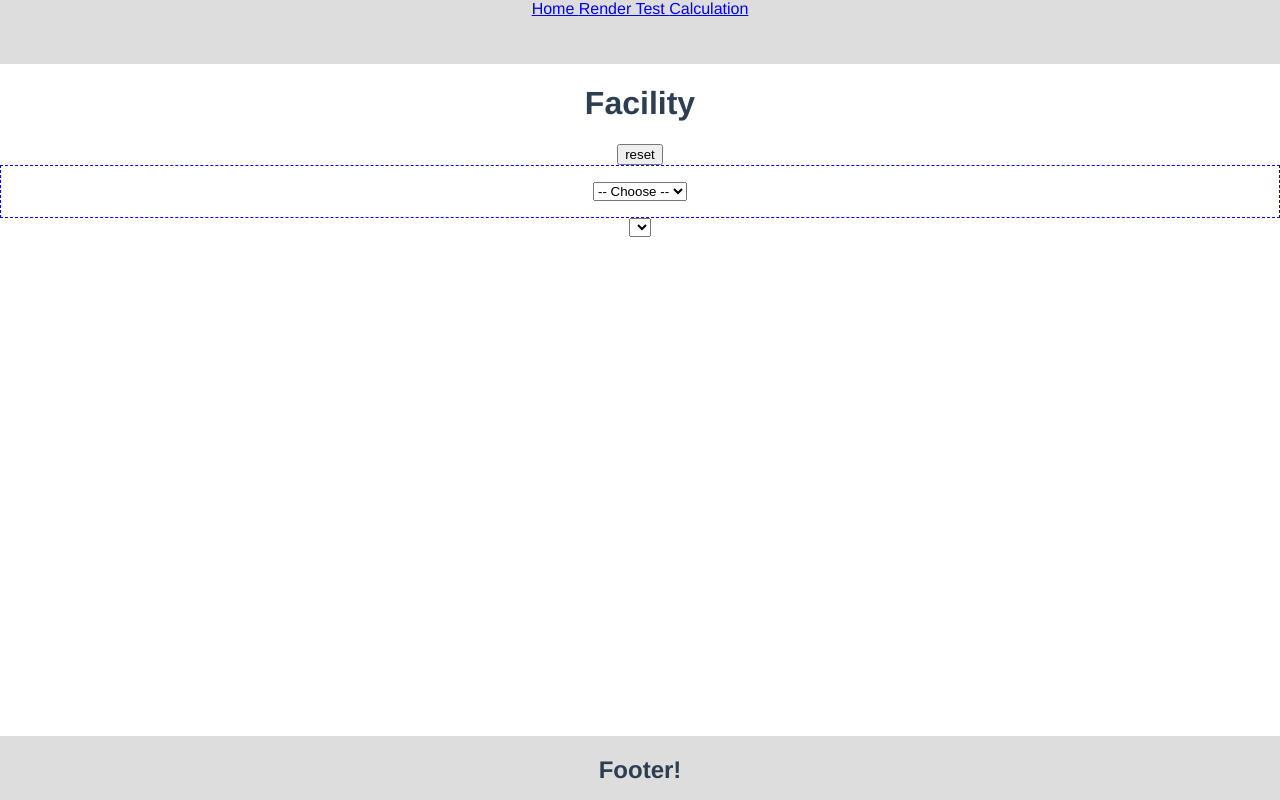
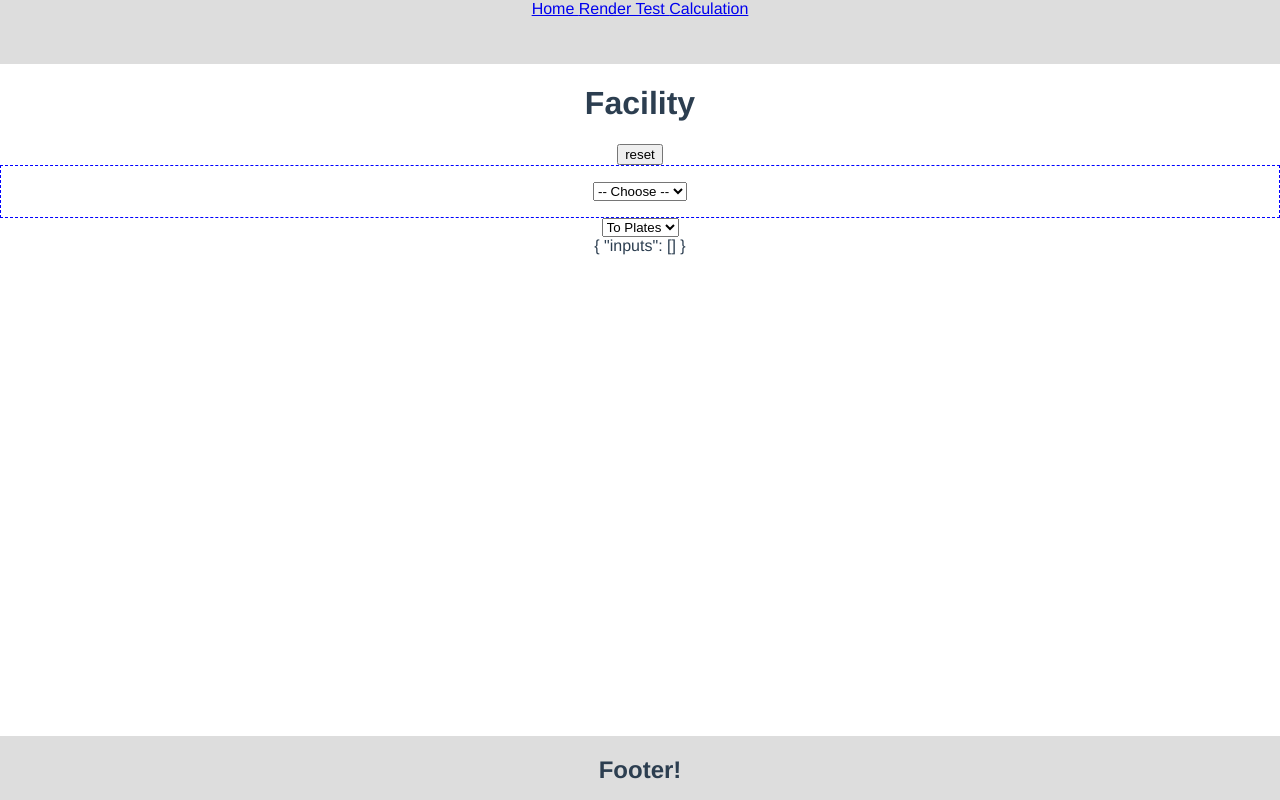
Before and after one commit to j-toscani/satisfactory-planner, a Vue app: page / in a window 1280 px wide. Built offline with nearby package versions, Linux system fonts and the light colour scheme.

Commit message:
add mathmetical and total efficiency

```diff
--- a/src/components/FactoryStep.vue
+++ b/src/components/FactoryStep.vue
@@ -1,20 +1,22 @@
 <template>
   <div class="step__container">
     <Intake @update="handleIntakeUpdate" />
-    <select id="" v-model="fabrication" name="fabrication">
-      <option v-for="(fabricator, index) in fabrications" :key="index" :value="fabrication">
-        {{ fabrication.name }}
+    <select id="" v-model="fabrication" name="fabrication" @change="handleIntakeChange">
+      <option v-for="(fabricator, index) in fabrications" :key="index" :value="index">
+        {{ fabricator.name }}
       </option>
     </select>
-    <Output :output="outputs" />
+    <Output :output="processor" />
   </div>
 </template>
 
 <script lang="ts">
 import { Product as Product } from '../types';
+
 import Intake from './Intake.vue';
 import Output from './Output.vue';
-import { ref } from 'vue';
+import { ref, computed } from 'vue';
+import fabrications from '../lib/api/fabrications';
 
 export default {
   name: 'FactoryStep',
@@ -24,14 +26,20 @@ export default {
   },
   setup() {
     const dspIntakes = ref([] as Product[]);
+    const fabrication = ref(0);
 
     function handleIntakeUpdate(intakes: Product[]) {
-      dspIntakes.value = intakes;
+      processor.value.factory.inputs = intakes;
     }
 
+    const processor = computed(() => fabrications[fabrication.value]);
+
     return {
+      fabrication,
       dspIntakes,
+      fabrications,
       handleIntakeUpdate,
+      processor,
     };
   },
 };
--- a/src/components/Output.vue
+++ b/src/components/Output.vue
@@ -1,6 +1,6 @@
 <template>
   <div>
-    {{ output }}
+    {{ output.factory.efficiency }}
   </div>
 </template>
 
@@ -9,7 +9,7 @@ export default {
   name: 'Output',
   props: {
     output: {
-      type: Array,
+      type: Object,
       requiered: true,
     },
   },
--- a/src/lib/api/fabrications.ts
+++ b/src/lib/api/fabrications.ts
@@ -1,8 +1,14 @@
-import { Product } from '../../types';
+import Fabricator from '../Fabricator';
+import { reactive } from 'vue';
 
-export default [
+const steelFabricator = new Fabricator([{ name: 'steel', ammount: 60 }], [{ name: 'plates', ammount: 30 }]);
+
+const fabs = [
   {
-    name: 'No Fabrication',
-    value: (value: Product[]) => ({ output: value, efficiency: 100 }),
+    name: 'To Plates',
+    factory: steelFabricator,
+    efficiency: steelFabricator.efficiency,
   },
 ];
+
+export default fabs.map((factory) => reactive(factory));
```
